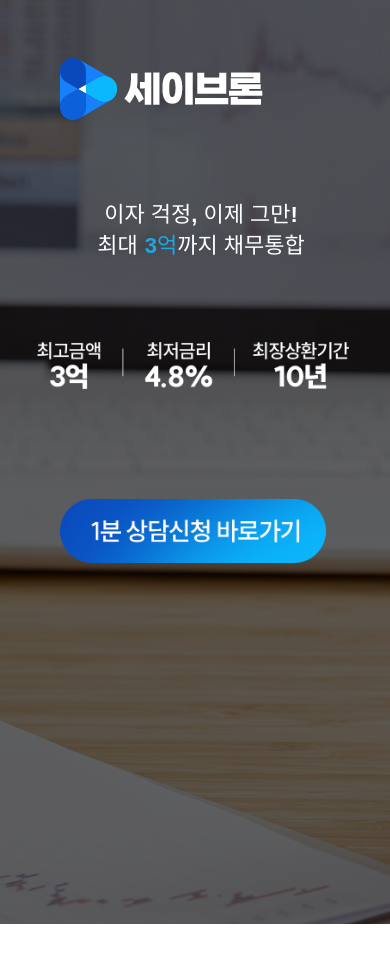
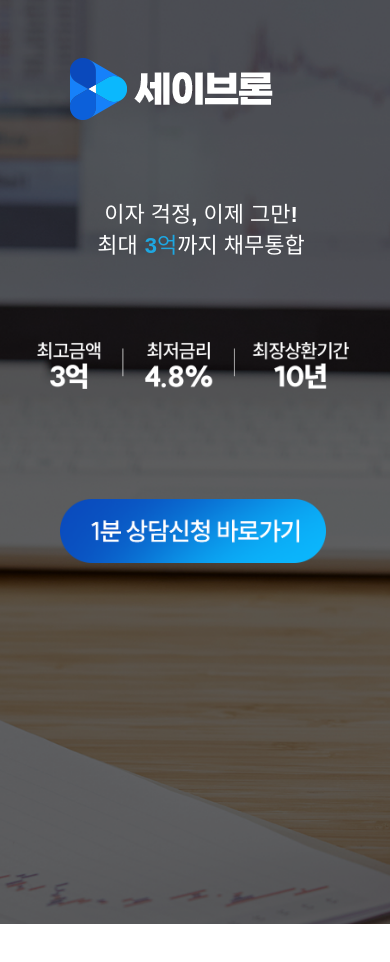
Before and after one commit to tara794600-bot/ziwon, a React (Vite) app: page / in a window 390 px wide. Shown: the top 962 px of the page. Built offline with nearby package versions, Linux system fonts and the light colour scheme.

Commit message:
Update App.css

```diff
--- a/src/App.css
+++ b/src/App.css
@@ -517,7 +517,7 @@ color: #111111d2;
 *{text-align: center;}
 
 .세이브{
-margin-right: 120px;
+margin-right: 100px;
   margin-bottom: 120px;
 
 }
@@ -618,7 +618,7 @@ font-weight: 4000;
   .근로{
 margin-left: 15px;
   font-size: 20px;
-  font-weight: 4050;
+  font-weight: 4100;
   }
 
    .채무{
```
